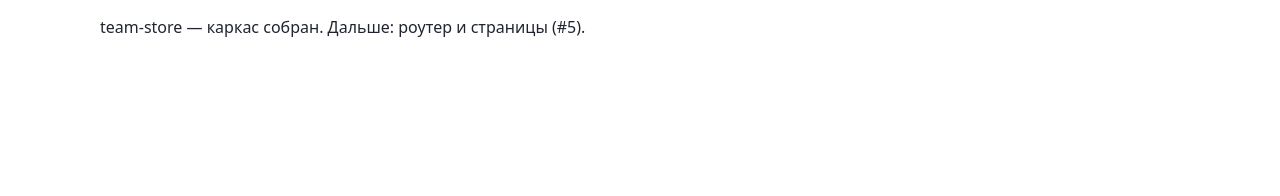
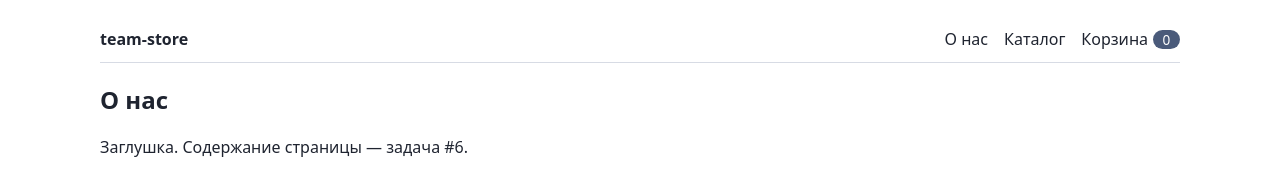
Before and after one commit to Al-E-xXx/team-store, a website built with Vite: page index.html in a window 1280 px wide. Built offline with nearby package versions, Linux system fonts and the light colour scheme.

Commit message:
feat: wire hash router, header with cart counter and page stubs

```diff
--- a/index.html
+++ b/index.html
@@ -6,7 +6,6 @@
     <title>team-store — магазин комплектующих</title>
   </head>
   <body>
-    <div id="app"></div>
     <script type="module" src="/src/main.ts"></script>
   </body>
 </html>
--- /dev/null
+++ b/src/controllers/router.ts
@@ -0,0 +1,18 @@
+// Контроллер маршрутизации: слушает hashchange и подменяет страницу.
+// Единственный слушатель hashchange в приложении.
+
+import { parseRoute } from '../models/routes';
+import type { RouteName } from '../shared/types';
+
+// Функция отрисовки страницы: получает хэш (нужен только 404), возвращает узел.
+export type PageView = (hash: string) => HTMLElement;
+
+export function startRouter(container: HTMLElement, pages: Record<RouteName, PageView>): void {
+  const render = (): void => {
+    const hash = window.location.hash;
+    container.replaceChildren(pages[parseRoute(hash)](hash));
+  };
+
+  window.addEventListener('hashchange', render);
+  render(); // первый рендер без смены хэша
+}
--- a/src/main.ts
+++ b/src/main.ts
@@ -1,8 +1,34 @@
+// Точка сборки: смонтировать каркас страницы, создать store, запустить роутер.
+// В index.html только тег script — весь DOM строит код (el()).
+
 import './style.css';
 
-// Каркас приложения. Роутер, страницы и общая раскладка — задача #5.
-const app = document.querySelector<HTMLDivElement>('#app');
+import { startRouter } from './controllers/router';
+import { el } from './shared/dom';
+import { Store } from './shared/store';
+import type { CartItem } from './shared/types';
+import { aboutView } from './views/about/about';
+import { cartView } from './views/cart/cart';
+import { catalogView } from './views/catalog/catalog';
+import { headerView } from './views/layout/header';
+import { notFoundView } from './views/notfound/notfound';
 
-if (app) {
-  app.textContent = 'team-store — каркас собран. Дальше: роутер и страницы (#5).';
-}
+const header = el('header', { id: 'header', class: 'header' });
+const page = el('main', { id: 'page' });
+document.body.append(el('div', { id: 'app' }, header, page));
+
+const cartStore = new Store<CartItem[]>([]);
+
+const renderHeader = (): void => {
+  const count = cartStore.getState().reduce((sum, item) => sum + item.quantity, 0);
+  header.replaceChildren(headerView(count));
+};
+cartStore.subscribe(renderHeader);
+renderHeader();
+
+startRouter(page, {
+  about: aboutView,
+  cart: cartView,
+  catalog: catalogView,
+  '404': notFoundView,
+});
--- /dev/null
+++ b/src/views/about/about.ts
@@ -0,0 +1,8 @@
+import { el } from '../../shared/dom';
+
+export function aboutView(): HTMLElement {
+  return el('section', { class: 'page' },
+    el('h1', {}, 'О нас'),
+    el('p', { class: 'page__note' }, 'Заглушка. Содержание страницы — задача #6.'),
+  );
+}
--- /dev/null
+++ b/src/views/cart/cart.ts
@@ -0,0 +1,8 @@
+import { el } from '../../shared/dom';
+
+export function cartView(): HTMLElement {
+  return el('section', { class: 'page' },
+    el('h1', {}, 'Корзина'),
+    el('p', { class: 'page__note' }, 'Заглушка. Логика и страница корзины — задачи #9 и #12.'),
+  );
+}
--- /dev/null
+++ b/src/views/catalog/catalog.ts
@@ -0,0 +1,8 @@
+import { el } from '../../shared/dom';
+
+export function catalogView(): HTMLElement {
+  return el('section', { class: 'page' },
+    el('h1', {}, 'Каталог'),
+    el('p', { class: 'page__note' }, 'Заглушка. Поиск, фильтры и карточки товаров — задачи #10 и #11.'),
+  );
+}
--- /dev/null
+++ b/src/views/layout/header.css
@@ -0,0 +1,42 @@
+/* Минимальная раскладка шапки до дизайн-системы из задачи #3. */
+
+.header__inner {
+  display: flex;
+  align-items: center;
+  justify-content: space-between;
+  gap: 1rem;
+  padding: 0.75rem 0;
+  border-bottom: 1px solid #d7dbe4;
+}
+
+.header__logo {
+  font-weight: 700;
+  color: inherit;
+  text-decoration: none;
+}
+
+.header__nav {
+  display: flex;
+  gap: 1rem;
+}
+
+.header__link {
+  color: inherit;
+  text-decoration: none;
+}
+
+.header__link:hover {
+  text-decoration: underline;
+}
+
+.header__cart-count {
+  display: inline-block;
+  min-width: 1.4em;
+  padding: 0 0.3em;
+  border-radius: 0.7em;
+  margin-left: 0.35em;
+  font-size: 0.85em;
+  text-align: center;
+  color: #ffffff;
+  background: #4a5a7a;
+}
--- /dev/null
+++ b/src/views/layout/header.ts
@@ -0,0 +1,17 @@
+import { el } from '../../shared/dom';
+import './header.css';
+
+// Шапка: меню + счётчик корзины. Получает готовое число — ничего не считает сама.
+export function headerView(cartCount: number): HTMLElement {
+  return el('div', { class: 'header__inner' },
+    el('a', { class: 'header__logo', href: '#/about' }, 'team-store'),
+    el('nav', { class: 'header__nav' },
+      el('a', { class: 'header__link', href: '#/about' }, 'О нас'),
+      el('a', { class: 'header__link', href: '#/catalog' }, 'Каталог'),
+      el('a', { class: 'header__link header__link--cart', href: '#/cart' },
+        'Корзина',
+        el('span', { class: 'header__cart-count' }, String(cartCount)),
+      ),
+    ),
+  );
+}
--- /dev/null
+++ b/src/views/notfound/notfound.ts
@@ -0,0 +1,11 @@
+import { el } from '../../shared/dom';
+
+// Полноценная страница: по критерию #5 любой неизвестный адрес показывает 404.
+// Доработка вида — задача #7.
+export function notFoundView(hash: string): HTMLElement {
+  return el('section', { class: 'page page--notfound' },
+    el('h1', {}, 'Страница не найдена'),
+    el('p', {}, `Адрес «${hash || '#'}» неизвестен. Проверьте опечатку или вернитесь на главную.`),
+    el('a', { class: 'page__link', href: '#/about' }, 'Вернуться на главную'),
+  );
+}
```
